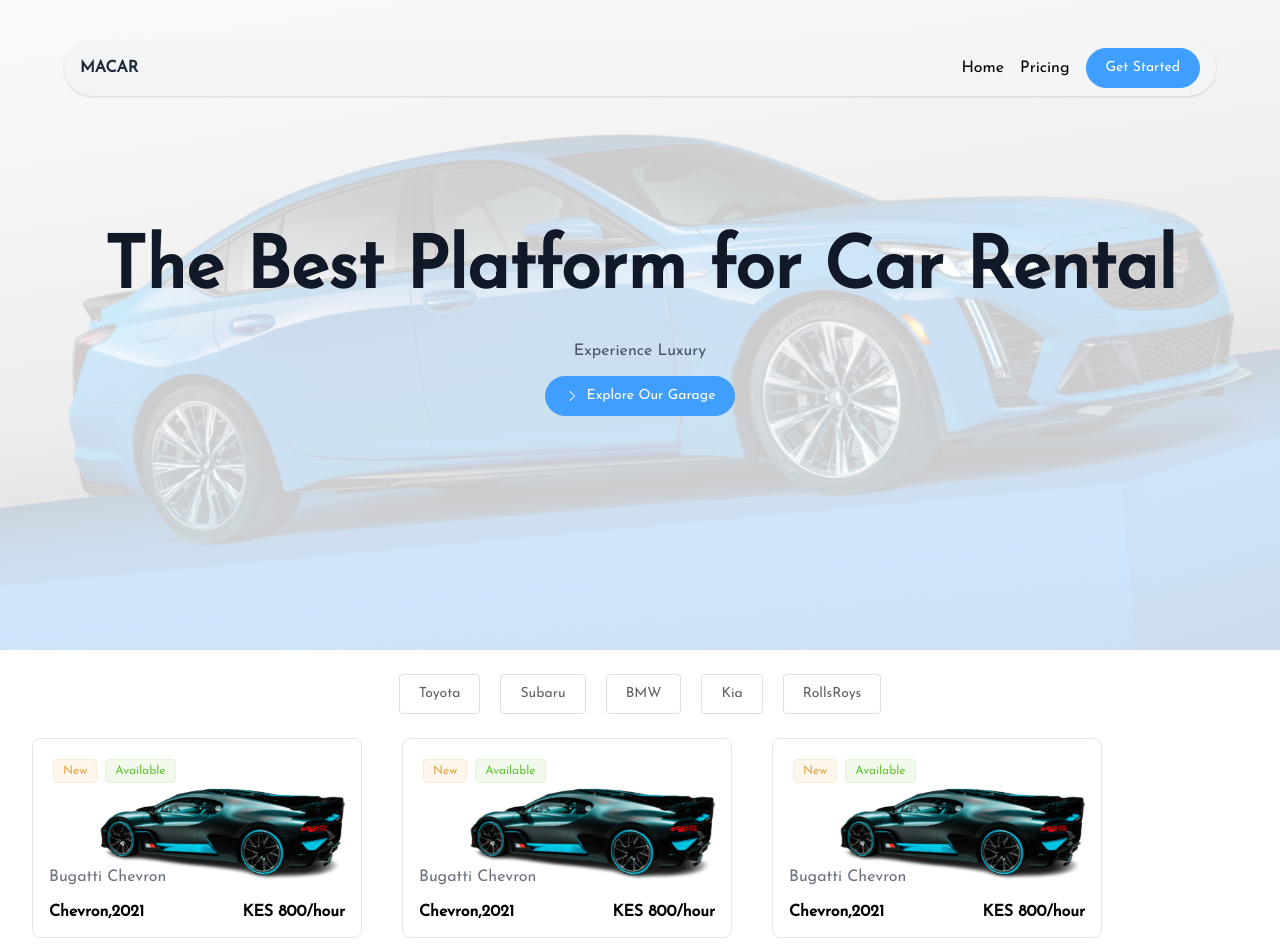
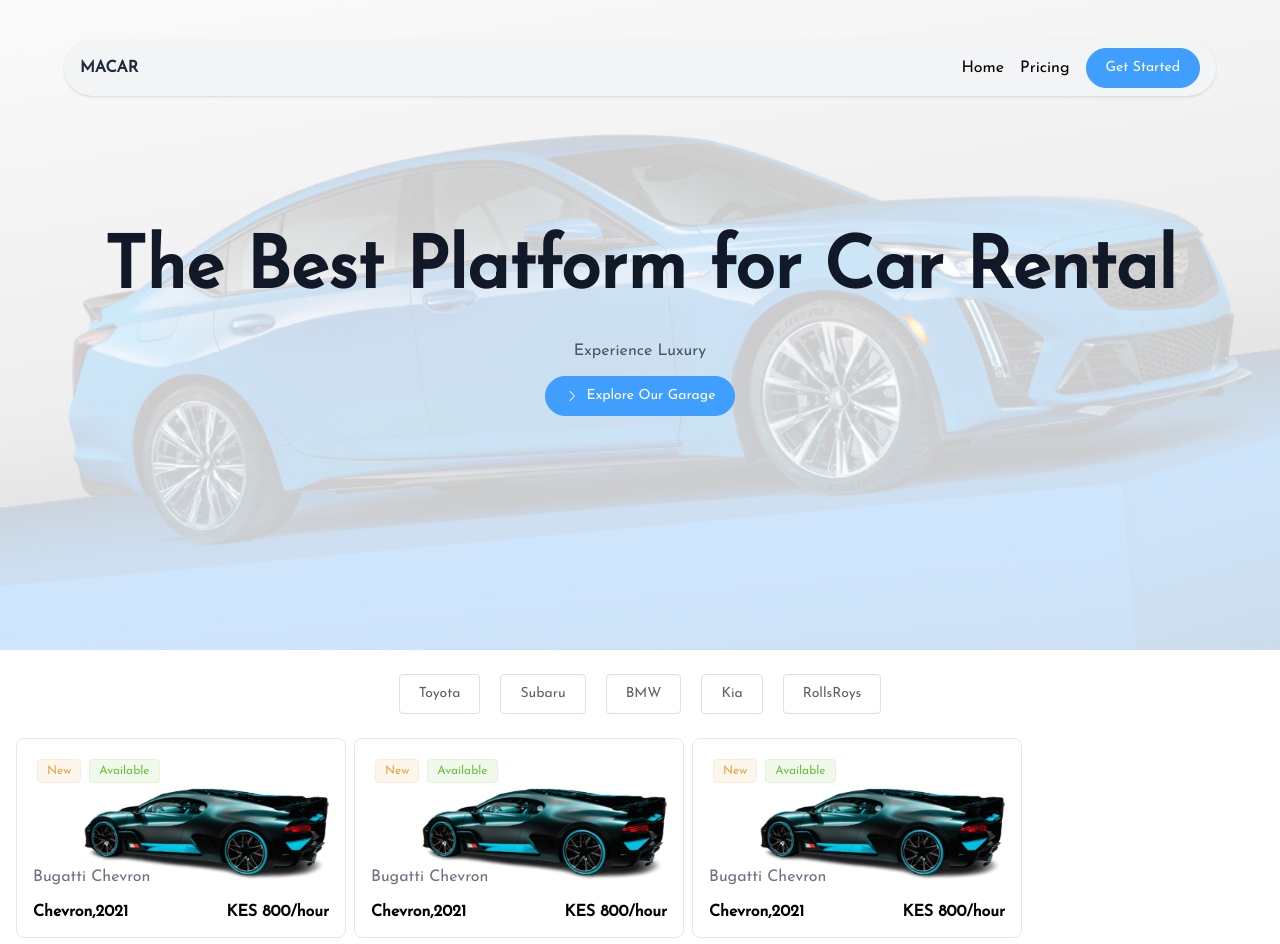
Before and after one commit to muasya-victor/cess-funiture, a Vue app: page / in a window 1280 px wide. Shown: the top 944 px of the page. Built offline with nearby package versions, Linux system fonts and the light colour scheme.

Commit message:
redirect user

```diff
--- a/src/views/Landing.vue
+++ b/src/views/Landing.vue
@@ -2,6 +2,11 @@
 
 import {ArrowLeft, ArrowRight} from "@element-plus/icons-vue";
 import CarCard from "@/views/car/CarCard.vue";
+import router from "@/router/index.js";
+
+const viewCar = (id=1)=>{
+  router.push({name:'car',params:{id:id}});
+}
 </script>
 
 <template>
@@ -51,7 +56,7 @@ import CarCard from "@/views/car/CarCard.vue";
 
     <!--    cards-->
     <div class="flex gap-2 flex-wrap items-center justify-start px-4">
-      <car-card v-for="item in 5"/>
+      <car-card @click="viewCar" v-for="item in 5"/>
     </div>
 
     <!--    cards-->
--- a/src/views/car/CarCard.vue
+++ b/src/views/car/CarCard.vue
@@ -13,8 +13,8 @@ const props = defineProps({
 </script>
 
 <template>
-  <div class="flex flex-col gap-4 px-4">
-    <div class="w-[330px] h-[200px] border rounded-lg flex flex-col justify-between p-4">
+  <div class="flex flex-col gap-4 cursor-pointer ">
+    <div class="w-[330px] h-[200px] border rounded-lg flex flex-col justify-between p-4 hover:bg-gray-50 hover:shadow">
       <div class="w-full flex justify-end items-center relative">
         <div class="absolute top-0 left-0 flex items-center gap-2 p-1">
           <el-tag type="warning">New</el-tag>
--- a/src/views/car/CarPopUp.vue
+++ b/src/views/car/CarPopUp.vue
@@ -1,6 +1,11 @@
 <script setup>
 
 import BaseDialog from "@/components/base/BaseDialog.vue";
+import router from "@/router/index.js";
+
+const attemptSubmit = ()=>{
+  router.push({name:'login'})
+}
 </script>
 
 <template>
@@ -33,7 +38,7 @@ import BaseDialog from "@/components/base/BaseDialog.vue";
           <span>2000cc</span>
         </div>
 
-        <el-button size="large" type="success" plain class="" round>Rent This Car</el-button>
+        <el-button size="large" type="success" plain class="" round @click="attemptSubmit">Rent This Car</el-button>
       </div>
     </template>
   </BaseDialog>
```
